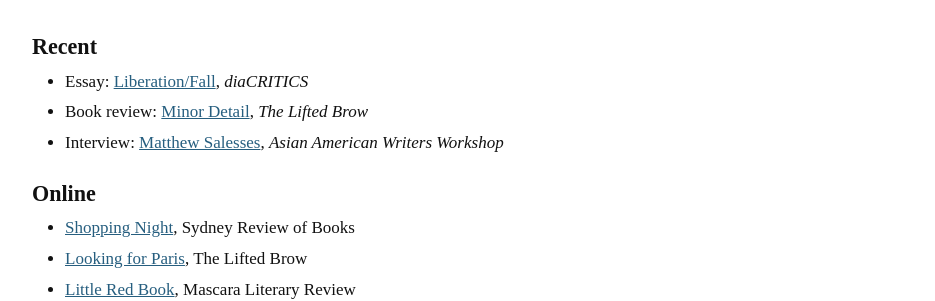
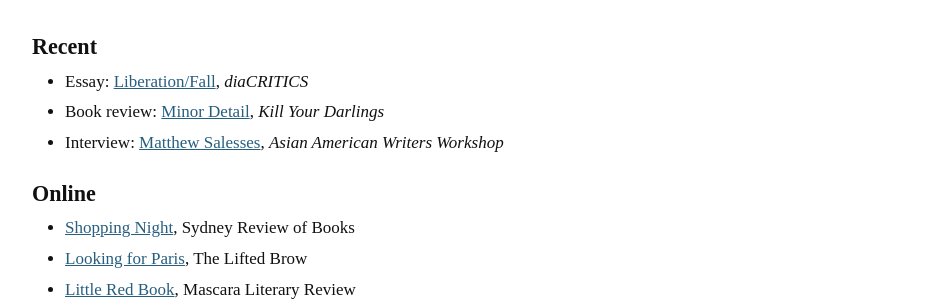
Before and after one commit to mayngo-net/mayngo-net.github.io, a Jekyll site: the page built from writings.markdown, in a window 1280 px wide. Shown: the part 305-606 px from the top of the page, without its empty margins (168-1103 px from the left). Built offline with Jekyll 4.4.1, drawn with Linux system fonts in a browser that asks for light colours; some web fonts are replaced.

Commit message:
Update writings.markdown

```diff
--- a/writings.markdown
+++ b/writings.markdown
@@ -7,7 +7,7 @@ order: 200
 
 ## Recent
 - Essay: [Liberation/Fall](https://dvan.org/2021/04/liberation-fall/), _diaCRITICS_
-- Book review: [Minor Detail](https://www.killyourdarlings.com.au/article/minor-detail-asks-if-language-can-ever-truly-bear-witness/), _The Lifted Brow_
+- Book review: [Minor Detail](https://www.killyourdarlings.com.au/article/minor-detail-asks-if-language-can-ever-truly-bear-witness/), _Kill Your Darlings_
 - Interview: [Matthew Salesses](https://aawwradio.libsyn.com/matthew-salesses-interviewed-by-may-ngo), _Asian American Writers Workshop_
 
 ## Online
```
